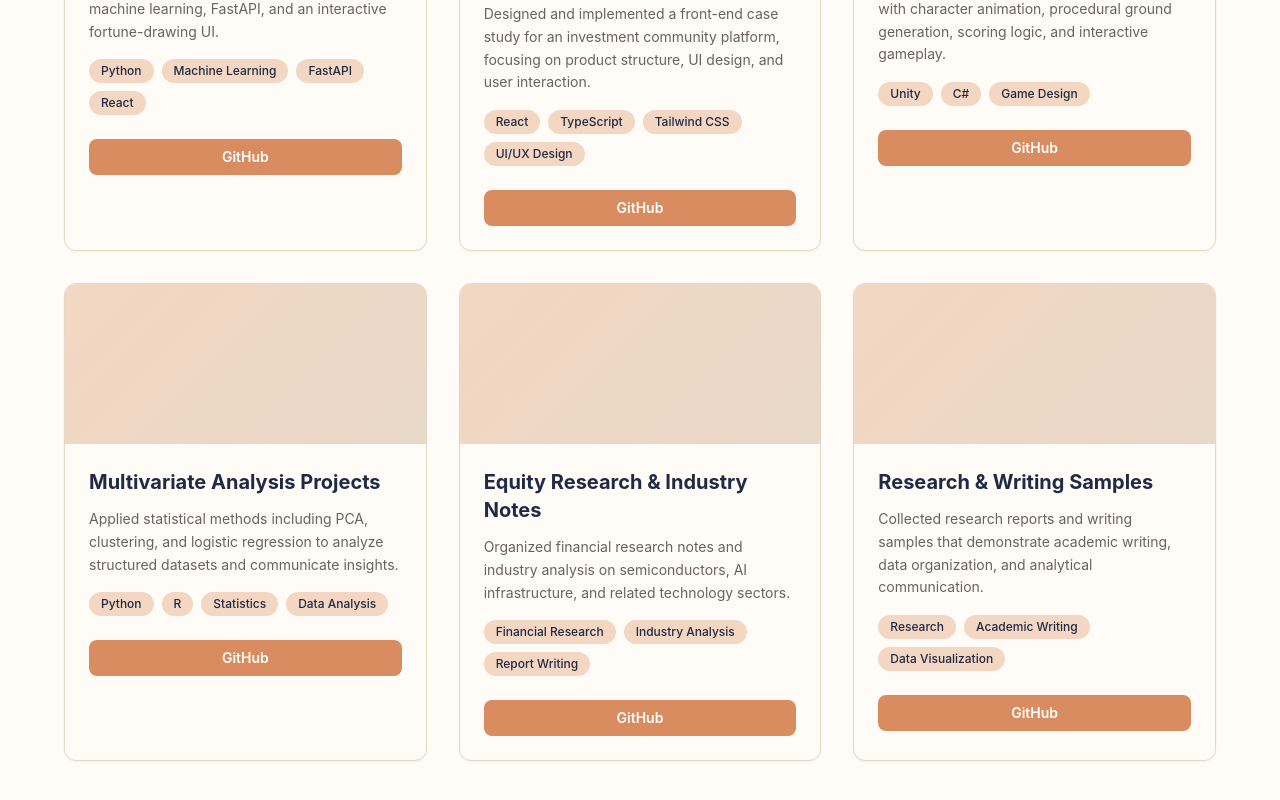
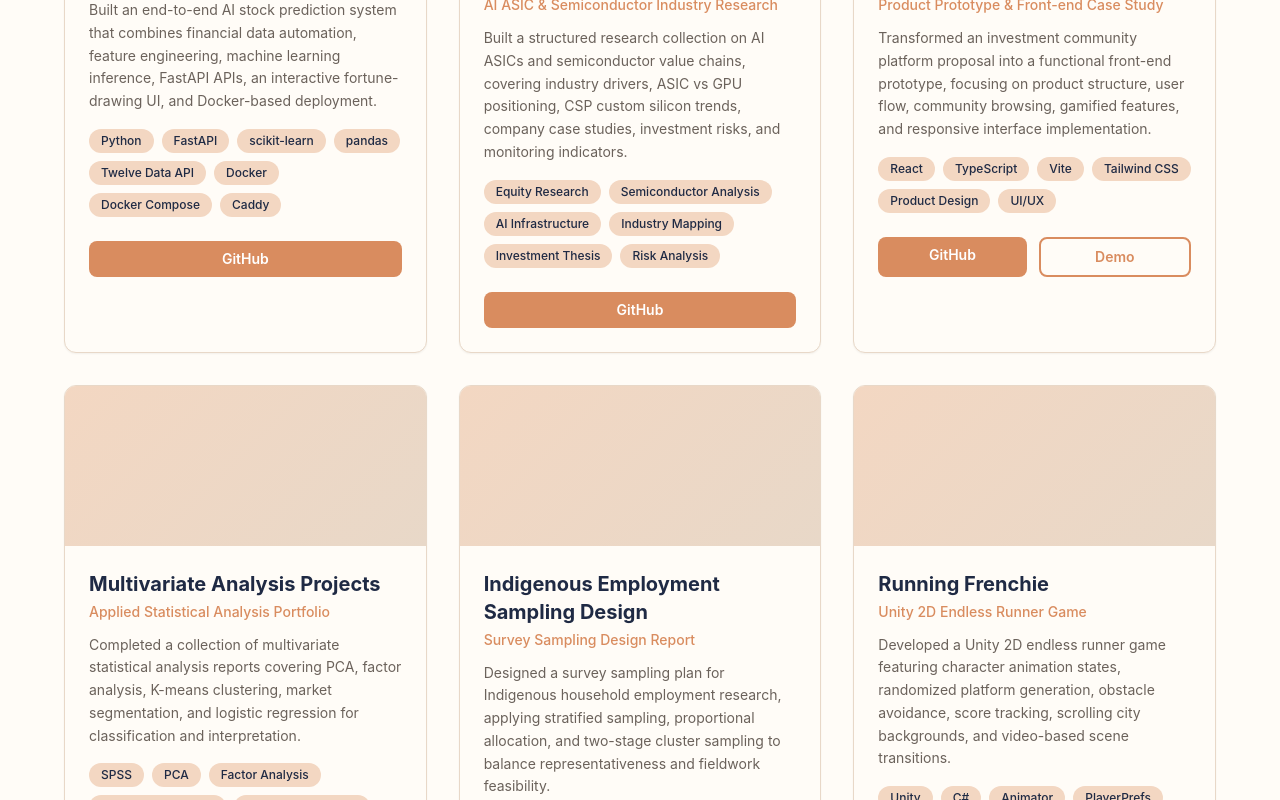
Before and after one commit to Ellen-Fang/ellen-fang-portfolio, a React (Vite) app: page / in a window 1280 px wide. Shown: the part 2260-3060 px from the top of the page. Built offline with nearby package versions, Linux system fonts and the light colour scheme.

Commit message:
Comprehensively update Projects section - new projects, improved descriptions, correct GitHub links, tech stack refinement

```diff
--- a/src/components/Projects.jsx
+++ b/src/components/Projects.jsx
@@ -5,50 +5,74 @@ function Projects() {
     {
       id: 1,
       title: 'Fortune Ticker',
-      description: 'Built a stock prediction web app that combines machine learning, FastAPI, and an interactive fortune-drawing UI.',
-      technologies: ['Python', 'Machine Learning', 'FastAPI', 'React'],
-      github: 'https://github.com/Ellen-Fang/Fortune-Ticker',
+      subtitle: 'AI Stock Prediction System',
+      description: 'Built an end-to-end AI stock prediction system that combines financial data automation, feature engineering, machine learning inference, FastAPI APIs, an interactive fortune-drawing UI, and Docker-based deployment.',
+      technologies: ['Python', 'FastAPI', 'scikit-learn', 'pandas', 'Twelve Data API', 'Docker', 'Docker Compose', 'Caddy'],
+      github: 'https://github.com/Ellen-Fang/fortune-ticker',
       demo: null,
     },
     {
       id: 2,
-      title: 'Investment Platform Case Study',
-      description: 'Designed and implemented a front-end case study for an investment community platform, focusing on product structure, UI design, and user interaction.',
-      technologies: ['React', 'TypeScript', 'Tailwind CSS', 'UI/UX Design'],
-      github: 'https://github.com/Ellen-Fang',
+      title: 'Equity Research & Industry Notes',
+      subtitle: 'AI ASIC & Semiconductor Industry Research',
+      description: 'Built a structured research collection on AI ASICs and semiconductor value chains, covering industry drivers, ASIC vs GPU positioning, CSP custom silicon trends, company case studies, investment risks, and monitoring indicators.',
+      technologies: ['Equity Research', 'Semiconductor Analysis', 'AI Infrastructure', 'Industry Mapping', 'Investment Thesis', 'Risk Analysis'],
+      github: 'https://github.com/Ellen-Fang/equity-research-and-industry',
       demo: null,
     },
     {
       id: 3,
-      title: 'Running Frenchie',
-      description: 'Developed a Unity 2D endless runner game with character animation, procedural ground generation, scoring logic, and interactive gameplay.',
-      technologies: ['Unity', 'C#', 'Game Design'],
-      github: 'https://github.com/Ellen-Fang',
-      demo: null,
+      title: 'Investment Platform Case Study',
+      subtitle: 'Product Prototype & Front-end Case Study',
+      description: 'Transformed an investment community platform proposal into a functional front-end prototype, focusing on product structure, user flow, community browsing, gamified features, and responsive interface implementation.',
+      technologies: ['React', 'TypeScript', 'Vite', 'Tailwind CSS', 'Product Design', 'UI/UX'],
+      github: 'https://github.com/Ellen-Fang/investment-platform-case-study',
+      demo: 'https://ellen-fang.github.io/investment-platform-case-study/profile',
     },
     {
       id: 4,
       title: 'Multivariate Analysis Projects',
-      description: 'Applied statistical methods including PCA, clustering, and logistic regression to analyze structured datasets and communicate insights.',
-      technologies: ['Python', 'R', 'Statistics', 'Data Analysis'],
-      github: 'https://github.com/Ellen-Fang',
+      subtitle: 'Applied Statistical Analysis Portfolio',
+      description: 'Completed a collection of multivariate statistical analysis reports covering PCA, factor analysis, K-means clustering, market segmentation, and logistic regression for classification and interpretation.',
+      technologies: ['SPSS', 'PCA', 'Factor Analysis', 'K-means Clustering', 'Logistic Regression', 'Statistical Reporting'],
+      github: 'https://github.com/Ellen-Fang/multivariate-analysis-projects',
       demo: null,
     },
     {
       id: 5,
-      title: 'Equity Research & Industry Notes',
-      description: 'Organized financial research notes and industry analysis on semiconductors, AI infrastructure, and related technology sectors.',
-      technologies: ['Financial Research', 'Industry Analysis', 'Report Writing'],
-      github: 'https://github.com/Ellen-Fang',
+      title: 'Indigenous Employment Sampling Design',
+      subtitle: 'Survey Sampling Design Report',
+      description: 'Designed a survey sampling plan for Indigenous household employment research, applying stratified sampling, proportional allocation, and two-stage cluster sampling to balance representativeness and fieldwork feasibility.',
+      technologies: ['Survey Sampling', 'Stratified Sampling', 'Two-stage Cluster Sampling', 'Statistical Estimation', 'Report Writing'],
+      github: 'https://github.com/Ellen-Fang/indigenous-employment-sampling-design',
       demo: null,
     },
     {
       id: 6,
+      title: 'Running Frenchie',
+      subtitle: 'Unity 2D Endless Runner Game',
+      description: 'Developed a Unity 2D endless runner game featuring character animation states, randomized platform generation, obstacle avoidance, score tracking, scrolling city backgrounds, and video-based scene transitions.',
+      technologies: ['Unity', 'C#', 'Animator', 'PlayerPrefs', 'VideoPlayer', 'Game Design'],
+      github: 'https://github.com/Ellen-Fang/Running-Frenchie',
+      demo: null,
+    },
+    {
+      id: 7,
       title: 'Research & Writing Samples',
-      description: 'Collected research reports and writing samples that demonstrate academic writing, data organization, and analytical communication.',
-      technologies: ['Research', 'Academic Writing', 'Data Visualization'],
-      github: 'https://github.com/Ellen-Fang',
+      subtitle: 'Academic Writing & Economic Reasoning',
+      description: 'Collected undergraduate writing samples that demonstrate research framing, survey-based analysis, English academic writing, and applied economic reasoning through topics such as appearance anxiety and ticket scalping markets.',
+      technologies: ['Academic Writing', 'Survey Research', 'Descriptive Statistics', 'Microeconomics', 'English Writing'],
+      github: 'https://github.com/Ellen-Fang/research-and-writing-samples',
       demo: null,
+    },
+    {
+      id: 8,
+      title: 'Personal Portfolio Website',
+      subtitle: 'React Portfolio Site',
+      description: 'Designed and built a responsive personal portfolio website with React, Vite, and Tailwind CSS to present projects across data analysis, web development, financial research, and interactive media.',
+      technologies: ['React', 'Vite', 'Tailwind CSS', 'JavaScript', 'Responsive Design'],
+      github: 'https://github.com/Ellen-Fang/ellen-fang-portfolio',
+      demo: 'https://ellen-fang-portfolio.vercel.app/',
     },
   ]
 
@@ -70,8 +94,26 @@ function Projects() {
               <div className="h-40" style={{background: 'linear-gradient(135deg, #F3D7C2 0%, #E8D8C8 100%)'}}></div>
 
               <div className="p-6">
-                <h3 className="text-xl font-bold mb-3" style={{color: '#1F2A44'}}>{project.title}</h3>
+                <h3 className="text-xl font-bold mb-1" style={{color: '#1F2A44'}}>{project.title}</h3>
+                {project.subtitle && (
+                  <p className="text-sm font-medium mb-3" style={{color: '#D98C5F'}}>{project.subtitle}</p>
+                )}
+                {project.category && (
+                  <p className="text-xs font-medium mb-4" style={{color: '#6B625B'}}>Category: {project.category}</p>
+                )}
                 <p className="mb-4 text-sm leading-relaxed" style={{color: '#6B625B'}}>{project.description}</p>
+
+                {project.highlights && (
+                  <div className="mb-4 text-xs leading-relaxed" style={{color: '#6B625B'}}>
+                    <ul className="space-y-1">
+                      {project.highlights.slice(0, 3).map((highlight, idx) => (
+                        <li key={idx} className="list-disc list-inside">
+                          {highlight}
+                        </li>
+                      ))}
+                    </ul>
+                  </div>
+                )}
 
                 <div className="mb-6">
                   <div className="flex flex-wrap gap-2">
```
